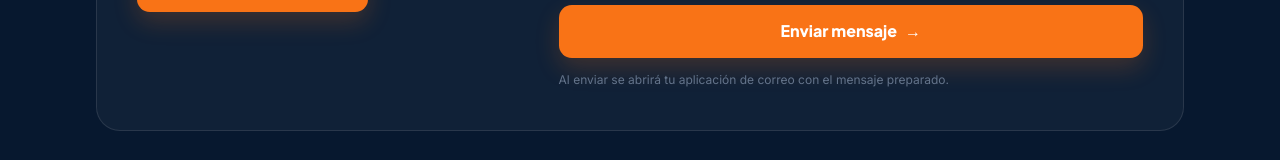
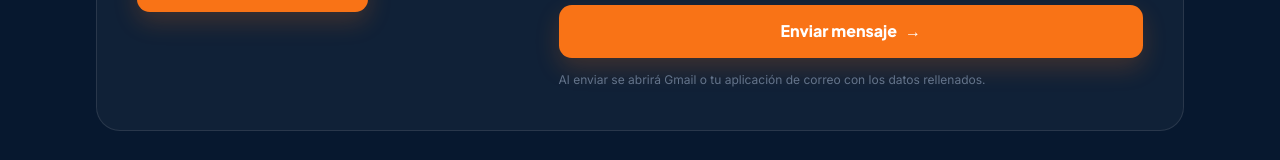
Before and after one commit to felipeamazon83-cyber/propi, a Next.js app in the folder frontend/: page / in a window 1280 px wide. Shown: the part 2500-2660 px from the top of the page. Built offline with nearby package versions, Linux system fonts and the light colour scheme.

Commit message:
Clarify email application in form submission
Updated form submission message to specify Gmail.

```diff
--- a/frontend/app/page.tsx
+++ b/frontend/app/page.tsx
@@ -187,7 +187,7 @@ export default function Home() {
             </a>
           </div>
 
-          <form className="grid gap-3" onSubmit={handleSubmit}>
+         <form className="grid gap-3" onSubmit={handleSubmit}>
             <label className="text-sm font-bold text-slate-200">
               Tu nombre
               <input
@@ -223,7 +223,7 @@ export default function Home() {
               Enviar mensaje <span>→</span>
             </button>
             <p className="text-xs leading-5 text-slate-500">
-              Al enviar se abrirá tu aplicación de correo con el mensaje preparado.
+              Al enviar se abrirá Gmail o tu aplicación de correo con los datos rellenados.
             </p>
           </form>
         </section>
```
